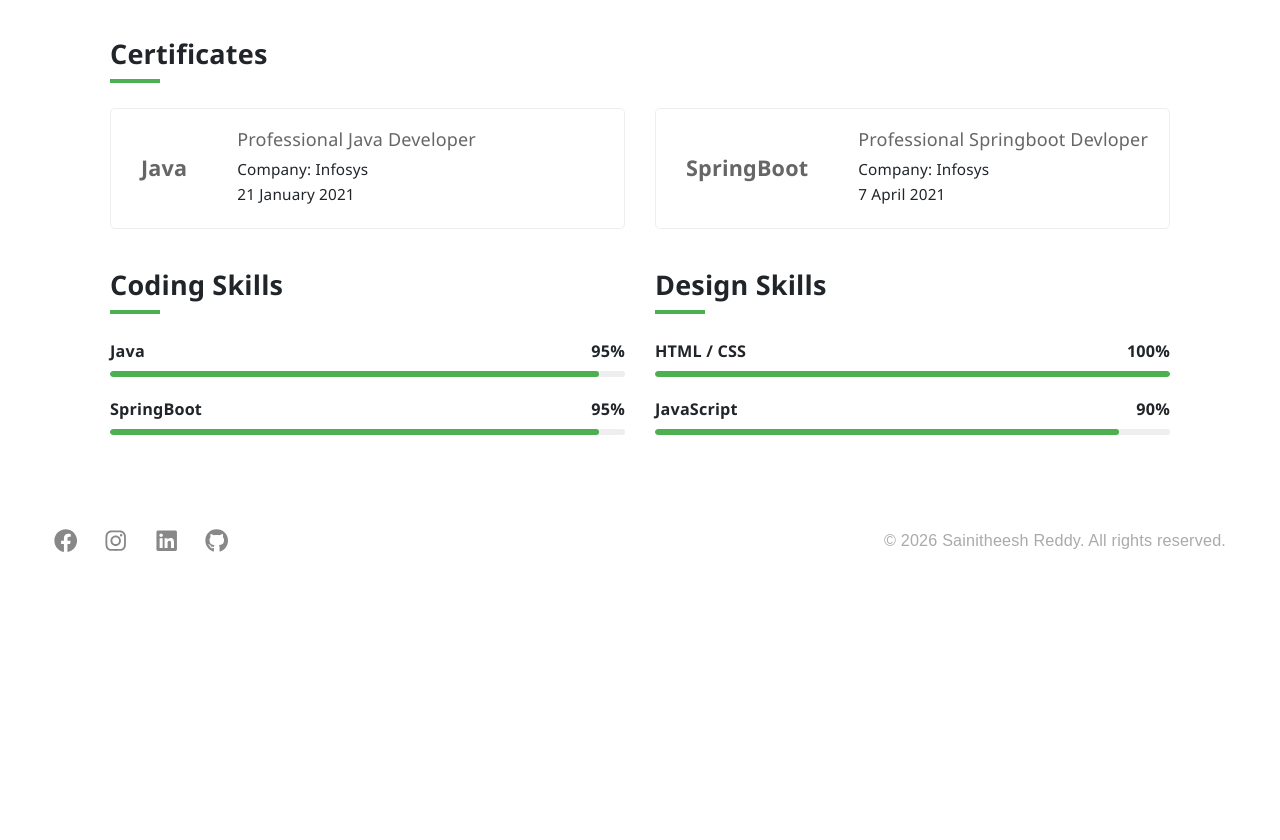
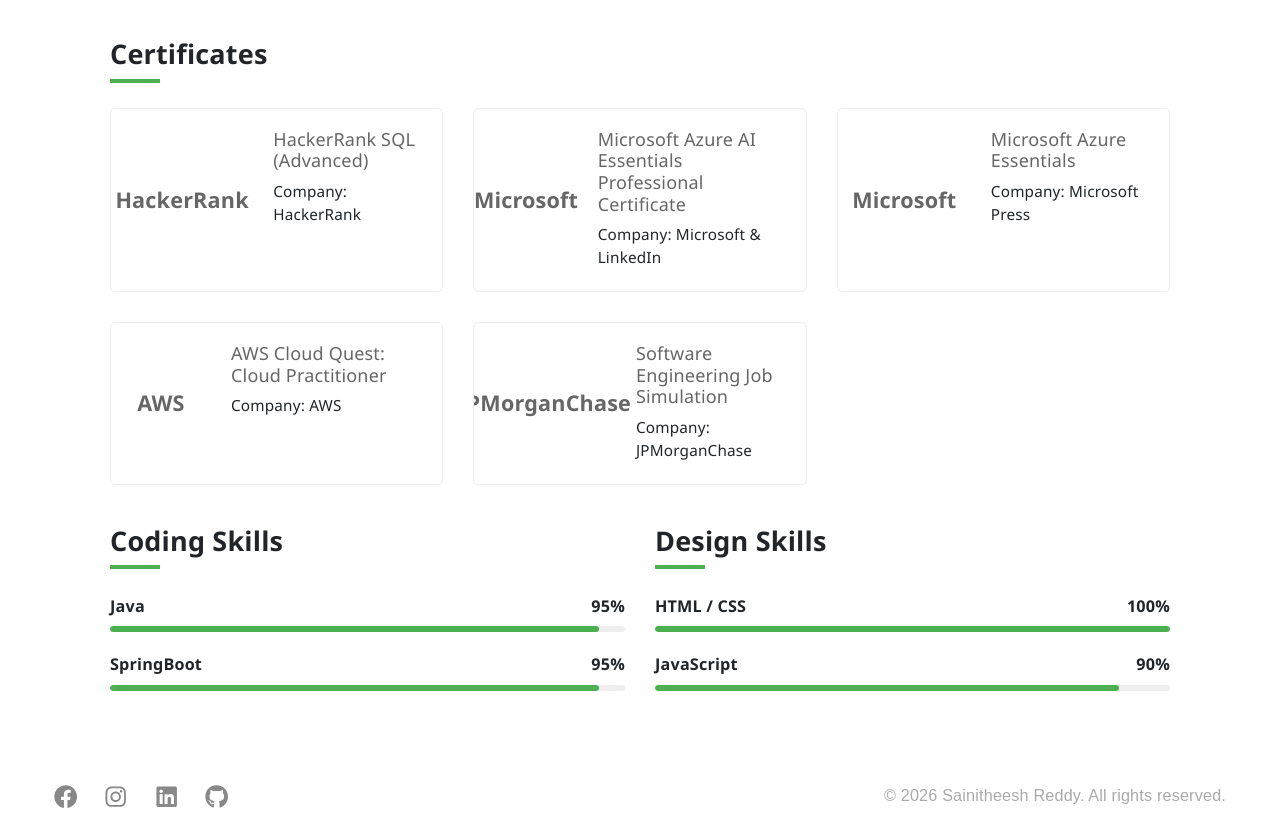
Before and after one commit to Sainitheeshreddy45/personalwebsite, a React (Vite) app: page /#/resume in a window 1280 px wide. Shown: the part 1087-1927 px from the top of the page. Before the commit the page ends 1671 px from the top, so only its background shows below. Built offline with nearby package versions, Linux system fonts and the light colour scheme.

Commit message:
updated content

```diff
--- a/src/components/About.jsx
+++ b/src/components/About.jsx
@@ -71,7 +71,7 @@
 const IconCarousel = () => {
 
   const hero = "";
-    const aboutImage = "https://raw.githubusercontent.com/Sainitheeshreddy45/personalwebsite/main/src/assets/heroimg.jpg";
+    const aboutImage = "https://raw.githubusercontent.com/Sainitheeshreddy45/personalwebsite/main/src/assets/Person.svg";
   return (
     <>
       <section className="about-section container py-5">
--- a/src/components/Resume.jsx
+++ b/src/components/Resume.jsx
@@ -83,16 +83,34 @@
   <h2 className="section-title">Certificates</h2>
   <div className="grid-layout">
     <CertificateCard
-              logo="Java"
-              title="Professional Java Developer"
-              id="Infosys"
-              date="21 January 2021"
+      logo="HackerRank"
+      title="HackerRank SQL (Advanced)"
+      id="HackerRank"
+      date=""
     />
     <CertificateCard
-              logo="SpringBoot"
-              title="Professional Springboot Devloper"
-              id="Infosys"
-              date="7 April 2021"
+      logo="Microsoft"
+      title="Microsoft Azure AI Essentials Professional Certificate"
+      id="Microsoft & LinkedIn"
+      date=""
+    />
+    <CertificateCard
+      logo="Microsoft"
+      title="Microsoft Azure Essentials"
+      id="Microsoft Press"
+      date=""
+    />
+    <CertificateCard
+      logo="AWS"
+      title="AWS Cloud Quest: Cloud Practitioner"
+      id="AWS"
+      date=""
+    />
+    <CertificateCard
+      logo="JPMorganChase"
+      title="Software Engineering Job Simulation"
+      id="JPMorganChase"
+      date=""
     />
   </div>
 </section>
```
Lines whose indentation alone changed are shown as unchanged.
